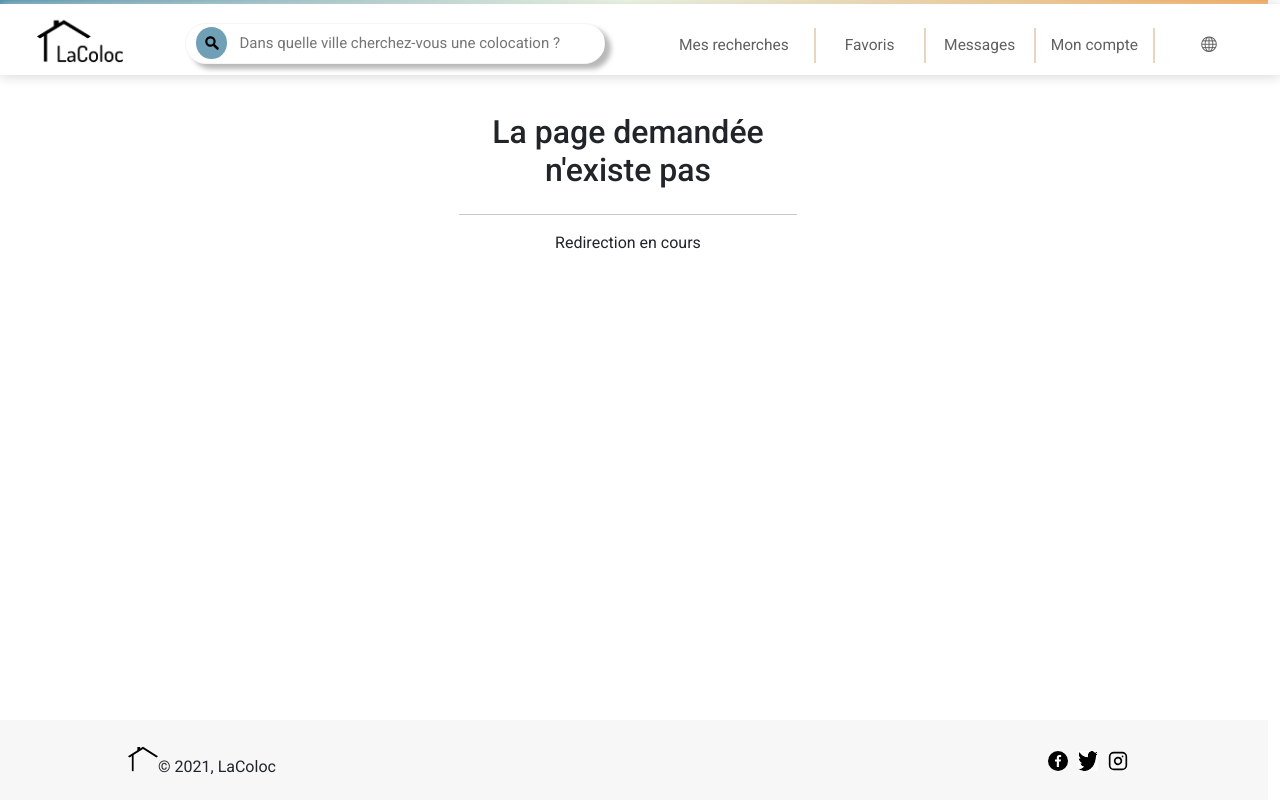
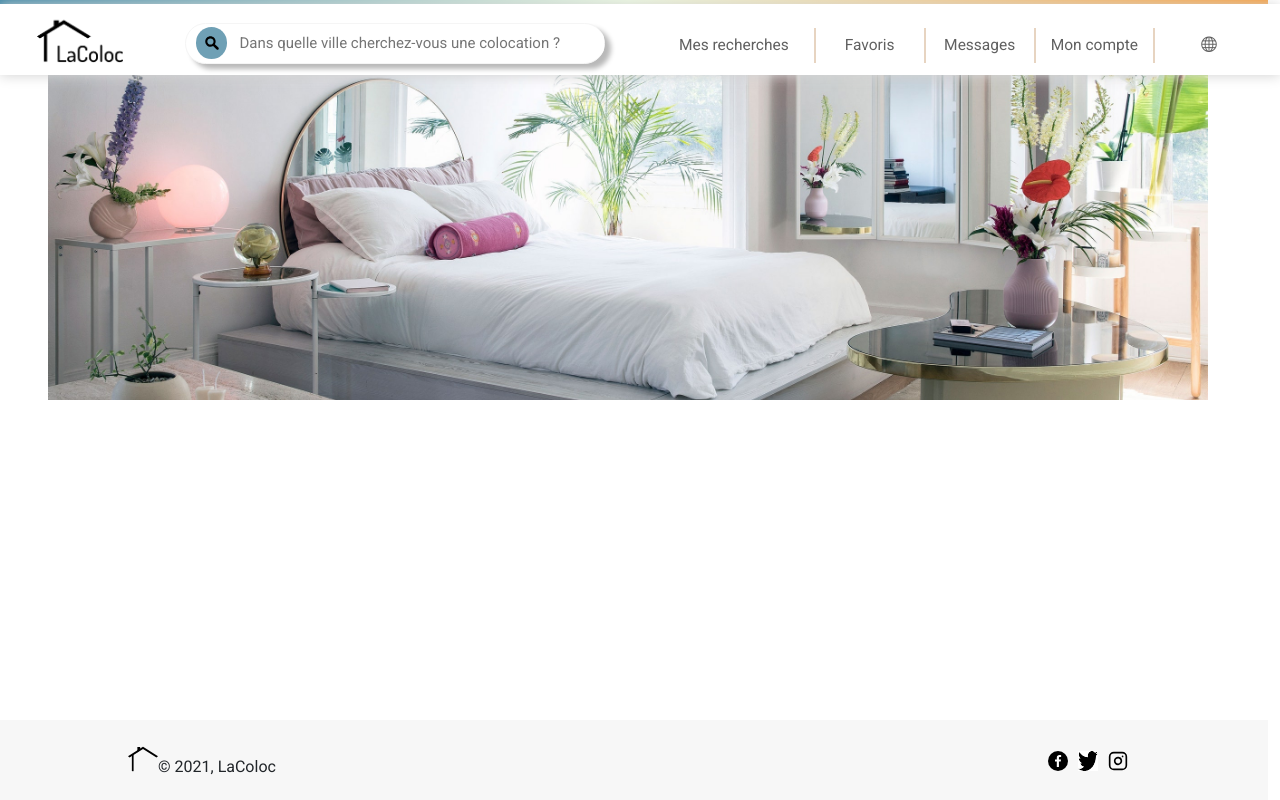
Before and after one commit to brunobreno/projet-coloc, an Angular app in the folder projet-coloc-front/: page / in a window 1280 px wide. Built offline with nearby package versions, Linux system fonts and the light colour scheme; no server answers.

Commit message:
preparation page d'accueil

```diff
--- a/projet-coloc-front/src/app/app-routing.module.ts
+++ b/projet-coloc-front/src/app/app-routing.module.ts
@@ -9,8 +9,11 @@ import { LogInComponent } from './log-in/log-in.component';
 import { RechercheLocataireComponent } from './recherche-locataire/recherche-locataire.component';
 import { RedirectComponent } from './redirect/redirect.component';
 import { ProprietaireComponent } from './proprietaire/proprietaire.component';
+import { HomePageComponent } from './home-page/home-page.component';
 
 const routes: Routes = [
+  { path: "", component: HomePageComponent},
+  { path: "home", component: HomePageComponent},
   { path: "login", component: LogInComponent},
   { path: "inscription", component: InscriptionComponent},
   { path: "profilLocataire", component: ProfilLocataireComponent},
--- /dev/null
+++ b/projet-coloc-front/src/app/home-page/home-page.component.html
@@ -0,0 +1,5 @@
+<div class="container-fluid">
+    <div class="top">
+
+    </div>
+</div>
--- /dev/null
+++ b/projet-coloc-front/src/app/home-page/home-page.component.scss
@@ -0,0 +1,7 @@
+.top{
+    background-image: url(../../assets/img/home-page/bedroom2.jpg);
+    background-size: cover;
+    background-repeat: no-repeat;
+    background-position: center;
+    height: 400px;
+}
--- /dev/null
+++ b/projet-coloc-front/src/app/home-page/home-page.component.ts
@@ -0,0 +1,15 @@
+import { Component, OnInit } from '@angular/core';
+
+@Component({
+  selector: 'app-home-page',
+  templateUrl: './home-page.component.html',
+  styleUrls: ['./home-page.component.scss']
+})
+export class HomePageComponent implements OnInit {
+
+  constructor() { }
+
+  ngOnInit(): void {
+  }
+
+}
--- /dev/null
+++ b/projet-coloc-front/src/app/home-page/home-page.service.ts
@@ -0,0 +1,9 @@
+import { Injectable } from '@angular/core';
+
+@Injectable({
+  providedIn: 'root'
+})
+export class HomePageService {
+
+  constructor() { }
+}
```
Also changed, not shown: projet-coloc-front/src/app/app.module.ts (+5 -2 lines), projet-coloc-front/src/assets/img/home-page/bedroom2.jpg (added).
